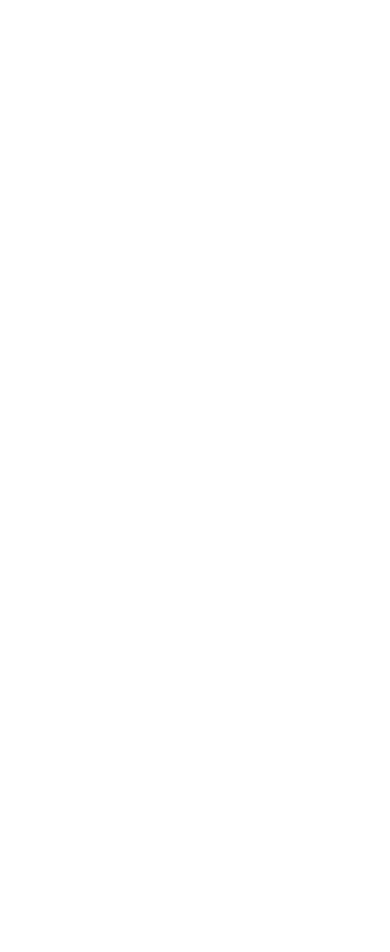
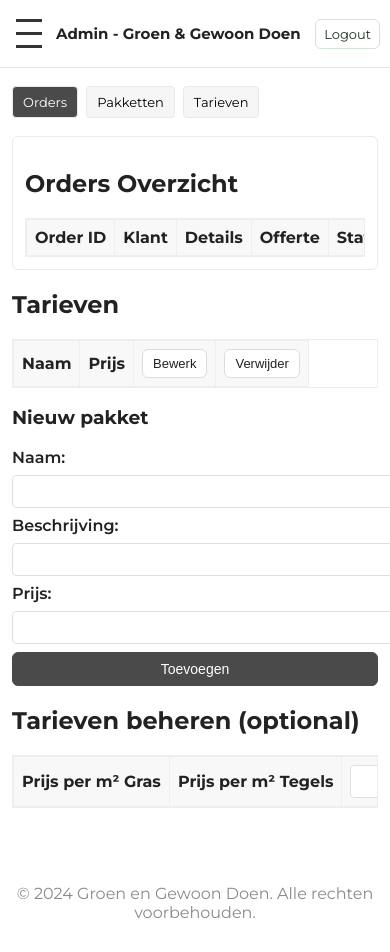
Before and after one commit to sanderhd/groen-en-gewoon-doen, a website: page admin.html in a window 390 px wide. Before the commit the page ends 844 px from the top, so only its background shows below. Drawn offline with Linux system fonts and the light colour scheme.

Commit message:
Add admin page layout and functionality with tab navigation

```diff
--- a/admin.html
+++ b/admin.html
@@ -0,0 +1,137 @@
+<!DOCTYPE html>
+<html lang="en">
+<head>
+    <meta charset="UTF-8">
+    <meta name="viewport" content="width=device-width, initial-scale=1.0">
+    <title>Admin - Groen en Gewoon doen</title>
+    <link rel="stylesheet" href="css/admin.css">
+</head>
+<body>
+    <header>
+        <div class="hamburger">
+            <div></div>
+            <div></div>
+            <div></div>
+        </div>
+
+        <h1>Admin - Groen & Gewoon Doen</h1>
+
+        <nav id="nav-menu">
+            <a href="index.html">Home</a>
+            <a href="admin.html">Admin</a>
+        </nav>
+
+        <a href="" class="logout">Logout</a>
+    </header>
+
+    <main>
+        <div class="tabs">
+            <button class="tablinks" data-tab="Tab1" id="defaultOpen">Orders</button>
+            <button class="tablinks" data-tab="Tab2">Pakketten</button>
+            <button class="tablinks" data-tab="Tab3">Tarieven</button>
+        </div>
+
+        <div id="Tab1" class="tabcontent">
+            <h2>Orders Overzicht</h2>
+            <table>
+                <thead>
+                    <tr>
+                        <th>Order ID</th>
+                        <th>Klant</th>
+                        <th>Details</th>
+                        <th>Offerte</th>
+                        <th>Status</th>
+                        <th>Acties</th>
+                    </tr>
+                </thead>
+                <tbody>
+                </tbody>
+            </table>
+        </div>
+        <div id="Tab2" class="tabcontent">
+            <h2>Pakketten Overzicht</h2>
+            <table>
+                <thead>
+                    <tr>
+                        <th>Pakket ID</th>
+                        <th>Klant</th>
+                        <th>Details</th>
+                        <th>Offerte</th>
+                        <th>Status</th>
+                        <th>Acties</th>
+                    </tr>
+                </thead>
+                <tbody>
+                </tbody>
+            </table>
+        </div>
+        <div id="Tab3" class="tabcontent">
+            <h2>Tarieven Overzicht</h2>
+            <table>
+                <thead>
+                    <tr>
+                        <th>Tarief ID</th>
+                        <th>Klant</th>
+                        <th>Details</th>
+                        <th>Offerte</th>
+                        <th>Status</th>
+                        <th>Acties</th>
+                    </tr>
+                </thead>
+                <tbody>
+                </tbody>
+            </table>
+        </div>
+
+        <div class="">
+            <h2>Tarieven</h2>
+
+            <table>
+                <thead>
+                    <tr>
+                        <th>Naam</th>
+                        <th>Prijs</th>
+                        <th><button class="btn small">Bewerk</button></th>
+                        <th><button class="btn small">Verwijder</button></th>
+                    </tr>
+                </thead>
+            </table>
+
+            <h3>Nieuw pakket</h3>
+
+            <form action="">
+                <label for="naam">Naam:</label>
+                <input type="text" id="naam" name="naam" required>
+
+                <label for="beschrijving">Beschrijving:</label>
+                <input type="text" id="beschrijving" name="beschrijving" required>
+
+                <label for="prijs">Prijs:</label>
+                <input type="number" id="prijs" name="prijs" required>
+
+                <button type="submit" class="btn primary">Toevoegen</button>
+            </form>
+        </div>
+
+        <div class="">
+            <h2>Tarieven beheren (optional)</h2>
+
+            <table>
+                <thead>
+                    <tr>
+                        <th>Prijs per m² Gras</th>
+                        <th>Prijs per m² Tegels</th>
+                        <th><input></th>
+                        <th><button class="btn primary">Opslaan</button></th>
+                    </tr>
+                </thead>
+            </table>
+        </div>
+    </main>
+
+    <footer>
+        <p>&copy; 2024 Groen en Gewoon Doen. Alle rechten voorbehouden.</p>
+    </footer>
+    <script src="js/main.js"></script>
+</body>
+</html>
--- a/css/admin.css
+++ b/css/admin.css
@@ -4,6 +4,8 @@ body {
     font-family: 'Montserrat', sans-serif;
     margin: 0;
     padding: 0;
+    background: #ffffff;
+    color: #222222;
 }
 
 header {
@@ -11,6 +13,8 @@ header {
     align-items: center;
     justify-content: space-between;
     position: relative;
+    padding: 10px 14px;
+    border-bottom: 1px solid #e6e6e6;
 }
 
 .hamburger {
@@ -21,11 +25,11 @@ header {
 }
 
 .hamburger div {
-    width: 35px;
-    height: 5px;
-    background-color: #000;
-    margin: 6px 0;
-    transition: 0.4s;
+    width: 30px;
+    height: 4px;
+    background-color: #333333;
+    margin: 5px 0;
+    transition: 0.15s;
 }
 
 #nav-menu {
@@ -33,44 +37,62 @@ header {
     position: absolute;
     top: 100%;
     left: 0;
-    background-color: white;
+    background-color: #ffffff;
     width: 100%;
-    box-shadow: 0 2px 5px rgba(0,0,0,0.2);
+    border-top: 1px solid #e9e9e9;
 }
 
 #nav-menu a {
     display: block;
     padding: 10px;
     text-decoration: none;
-    color: #333;
-    border-bottom: 1px solid #eee;
+    color: #222222;
+    border-bottom: 1px solid #f0f0f0;
 }
 
 #nav-menu a:hover {
-    background-color: #f4f4f4;
+    background-color: #fafafa;
 }
 
 #nav-menu.open {
     display: block;
 }
 
+.logout {
+    background: #ffffff;
+    border: 1px solid #d7e3d7;
+    padding: 8px 12px;
+    border-radius: 6px;
+    text-decoration: none;
+    color: #213022;
+}
+
+.logout:hover {
+    background: #f0f5f0;
+}
+
+/* center the page content and add card-like main */
+main {
+    max-width: 960px;
+    margin: 18px auto;
+    padding: 0 16px 36px;
+}
+
 .tabs {
     display: flex;
-    border-bottom: 2px solid #ddd;
-    margin-bottom: 20px;
-    margin-left: 10px;
+    gap: 6px;
+    margin-bottom: 12px;
 }
 
 .tablinks {
-    background-color: #f1f1f1;
-    border: none;
-    padding: 12px 24px;
+    background-color: #f6f6f6;
+    border: 1px solid #e9e9e9;
+    padding: 8px 14px;
     cursor: pointer;
-    font-size: 16px;
+    font-size: 14px;
     font-family: 'Montserrat', sans-serif;
-    transition: background-color 0.3s, color 0.3s;
-    border-radius: 5px 5px 0 0;
-    margin-right: 5px;
+    transition: background-color 0.15s, transform 0.06s;
+    border-radius: 4px;
 }
 
 .tablinks:hover {
@@ -78,14 +100,235 @@ header {
 }
 
 .tablinks.active {
-    background-color: #0dff00;
-    color: black;
+    background-color: #4a4a4a;
+    color: #ffffff;
+    transform: translateY(-1px);
 }
 
 .tabcontent {
-    padding: 20px;
-    border: 1px solid #ddd;
-    border-top: none;
-    background-color: #fff;
-    border-radius: 0 5px 5px 5px;
+    padding: 16px;
+    border: 1px solid #eaeaea;
+    background-color: #ffffff;
+    border-radius: 6px;
 }
+
+table {
+    width: 100%;
+    border-collapse: collapse;
+    margin-top: 12px;
+}
+
+table, th, td {
+    border: 1px solid #eeeeee;
+}
+
+th, td {
+    padding: 10px 8px;
+    text-align: left;
+}
+
+thead th {
+    background: #f8f8f8;
+    color: #222222;
+}
+
+/* action buttons */
+.btn {
+    display: inline-block;
+    padding: 6px 10px;
+    border-radius: 6px;
+    border: 1px solid #dcdcdc;
+    background: #ffffff;
+    color: #222222;
+    cursor: pointer;
+    font-size: 13px;
+}
+
+.btn.primary {
+    background: #4a4a4a;
+    color: #ffffff;
+}
+
+/* form styles */
+form {
+    display: grid;
+    gap: 10px;
+    max-width: 640px;
+    margin-top: 12px;
+}
+
+label {
+    font-weight: 600;
+}
+
+input[type="text"],
+input[type="number"],
+input {
+    padding: 8px 10px;
+    border: 1px solid #e0e0e0;
+    border-radius: 4px;
+}
+
+/* Form button base */
+form button,
+form input[type="submit"],
+button[type="submit"] {
+    background: #ffffff;
+    color: #222222;
+    padding: 8px 12px;
+    border-radius: 6px;
+    border: 1px solid #d6d6d6;
+    cursor: pointer;
+    font-size: 14px;
+    transition: background-color 0.12s, border-color 0.12s, transform 0.06s;
+}
+
+form button.primary,
+form input[type="submit"].primary,
+button[type="submit"].primary {
+    background: #4a4a4a;
+    color: #ffffff;
+    border-color: #4a4a4a;
+}
+
+form button:hover,
+form input[type="submit"]:hover,
+button[type="submit"]:hover,
+.btn:hover {
+    background-color: #f2f2f2;
+    border-color: #cfcfcf;
+    transform: translateY(-1px);
+}
+
+/* smaller ghost variant for inline actions */
+.btn.small {
+    padding: 5px 8px;
+    font-size: 13px;
+}
+
+/* footer */
+footer {
+    text-align: center;
+    padding: 18px 0;
+    color: #8a8a8a;
+}
+
+/* Responsive - mobile improvements */
+@media (max-width: 700px) {
+    header {
+        padding: 8px 10px;
+        align-items: center;
+    }
+
+    .hamburger {
+        padding: 6px;
+    }
+
+    h1 {
+        font-size: 16px;
+        margin: 0 8px;
+        flex: 1 1 auto;
+        white-space: nowrap;
+        overflow: hidden;
+        text-overflow: ellipsis;
+    }
+
+    .logout {
+        padding: 6px 8px;
+        font-size: 13px;
+    }
+
+    main {
+        padding: 0 12px 28px;
+    }
+
+    /* Tabs horizontally scrollable */
+    .tabs {
+        display: flex;
+        overflow-x: auto;
+        -webkit-overflow-scrolling: touch;
+        gap: 8px;
+        padding-bottom: 6px;
+    }
+
+    .tablinks {
+        flex: 0 0 auto;
+        padding: 8px 12px;
+        font-size: 13px;
+        border-radius: 4px;
+    }
+
+    .tablinks.active {
+        transform: none;
+    }
+
+    .tabcontent {
+        padding: 12px;
+    }
+
+    /* Tables become horizontally scrollable rather than squishing */
+    table {
+        display: block;
+        width: 100%;
+        overflow-x: auto;
+        -webkit-overflow-scrolling: touch;
+        white-space: nowrap;
+        margin-top: 10px;
+    }
+
+    th, td {
+        padding: 8px 8px;
+    }
+
+    /* Forms full-width inputs and stacked buttons */
+    form {
+        gap: 8px;
+    }
+
+    input[type="text"],
+    input[type="number"],
+    input,
+    textarea,
+    select {
+        width: 100%;
+    }
+
+    /* Make primary actions full-width and easy to tap */
+    form button,
+    form input[type="submit"],
+    button[type="submit"],
+    .btn.primary {
+        width: 100%;
+        display: block;
+    }
+
+    /* Keep small inline buttons compact but tappable */
+    .btn.small {
+        padding: 6px 10px;
+        font-size: 13px;
+    }
+
+    /* Nav menu becomes overlay-like when opened */
+    #nav-menu {
+        position: fixed;
+        left: 0;
+        right: 0;
+        top: 48px;
+        background: #ffffff;
+        z-index: 1200;
+        max-height: calc(100vh - 48px);
+        overflow: auto;
+        border-top: 1px solid #e9e9e9;
+    }
+
+    /* slightly reduce footer padding on small screens */
+    footer {
+        padding: 14px 0;
+    }
+}
+
+@media (max-width: 420px) {
+    h1 { font-size: 15px; }
+    .tablinks { padding: 7px 10px; font-size: 13px; }
+    .hamburger div { width: 26px; height: 3px; }
+}
--- a/js/main.js
+++ b/js/main.js
@@ -0,0 +1,38 @@
+function openTab(evt, tabName) {
+    var i, tabcontent, tablinks;
+
+    tabcontent = document.getElementsByClassName("tabcontent");
+
+    for (i = 0; i < tabcontent.length; i++) {
+        tabcontent[i].style.display = "none";
+    }
+
+    tablinks = document.getElementsByClassName("tablinks");
+
+    for (i = 0; i < tablinks.length; i++) {
+        tablinks[i].className = tablinks[i].className.replace(" active", "");
+    }
+
+    document.getElementById(tabName).style.display = "block";
+
+    evt.currentTarget.className += " active";
+}
+
+document.addEventListener('DOMContentLoaded', function() {
+    const hamburger = document.querySelector('.hamburger');
+    const navMenu = document.getElementById('nav-menu');
+
+    hamburger.addEventListener('click', function() {
+        navMenu.classList.toggle('open');
+    });
+
+    const tablinks = document.querySelectorAll('.tablinks');
+    tablinks.forEach(button => {
+        button.addEventListener('click', function(event) {
+            const tabName = this.getAttribute('data-tab');
+            openTab(event, tabName);
+        });
+    });
+
+    document.getElementById("defaultOpen").click();
+});
```
